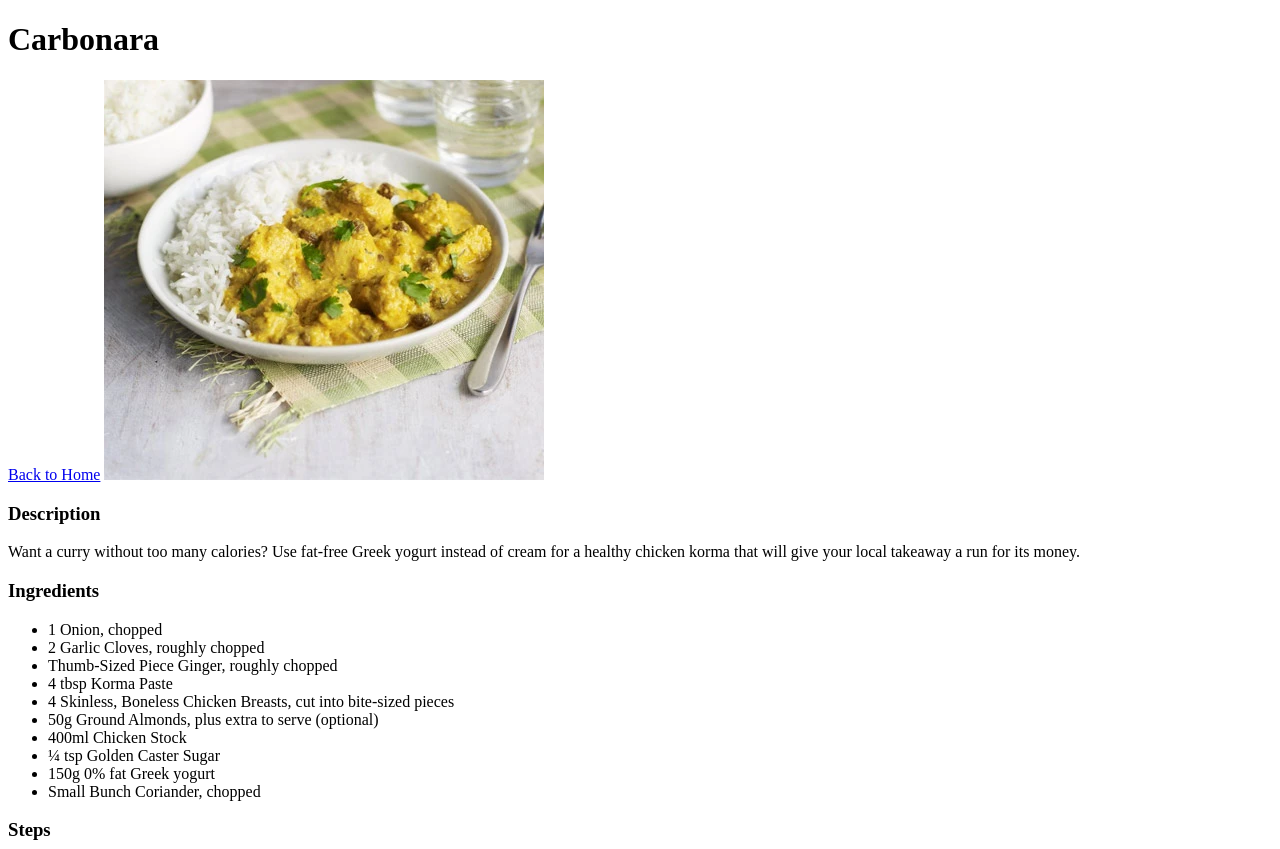
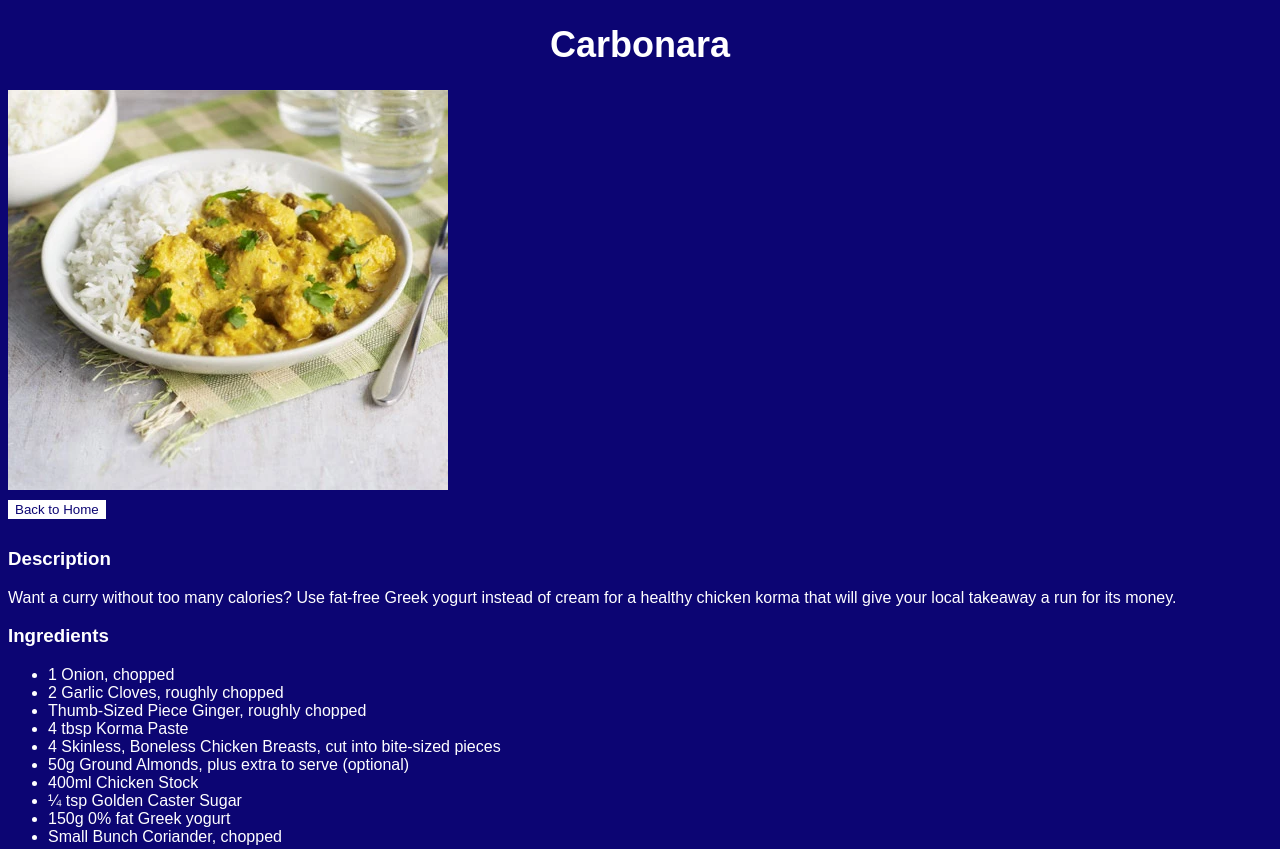
Before and after one commit to garethhines/odin-recipes, a plain HTML site: page recipes/chicken_korma.html in a window 1280 px wide. Shown: the top 849 px of the page. Drawn offline with Linux system fonts and the light colour scheme.

Commit message:
Replace links with buttons and style korma page
Replaced the original navigation links on each
recipe page to go back to the home page with
buttons.

Styled the Chicken Korma Recipe page.

```diff
--- a/recipes/chicken_korma.html
+++ b/recipes/chicken_korma.html
@@ -4,11 +4,12 @@
     <head>
         <meta charset="utf-8">
         <title>Chicken Korma</title>
+        <link rel="stylesheet" href="../resources/styles.css">
     </head>
     <body>
-        <h1>Carbonara</h1>
-        <a href="../index.html">Back to Home</a>
+        <h1 class="title">Carbonara</h1>
         <img src="/resources/images/chicken_korma.webp" alt="an image of a chicken korma curry served with rice in a bowl.">
+        <a href="../index.html"><button class="home-button">Back to Home</button></a>
         <h3>Description</h3>
         <p>Want a curry without too many calories? Use fat-free Greek yogurt instead of cream for a healthy chicken korma that will give your local takeaway a run for its money.</p>
 
--- a/resources/styles.css
+++ b/resources/styles.css
@@ -1,12 +1,12 @@
 * {
     font-family: Arial, Helvetica, sans-serif;
     background-color: #0c0573;
+    color: white;
 }
 
 .title {
     font-size: 36px;
     text-align: center;
-    color: white;
 }
 
 .recipe-list {
@@ -21,7 +21,6 @@
 }
 
 .recipe-link {
-    color: white;
     text-decoration: none;
 }
 
@@ -29,3 +28,16 @@
     color:red;
     transition: 0.5s;
 }
+
+.home-button {
+    color: #0c0573;
+    background-color: white;
+    border: white solid 1px;
+    margin-top: 10px;
+    margin-bottom: 10px;
+}
+
+img {
+    display: block;
+}
+/* replaced link to home with button, styled button and started styling the chicken korma page */
```
Also changed, not shown: recipes/carbonara.html (+1 -2 lines), recipes/rib_eye_steak.html (+1 -2 lines).
